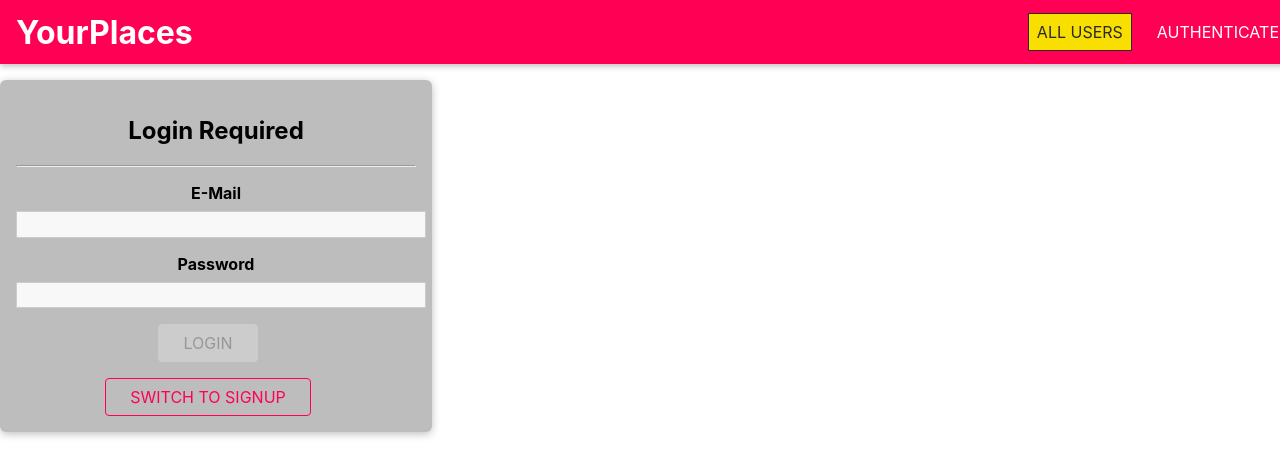
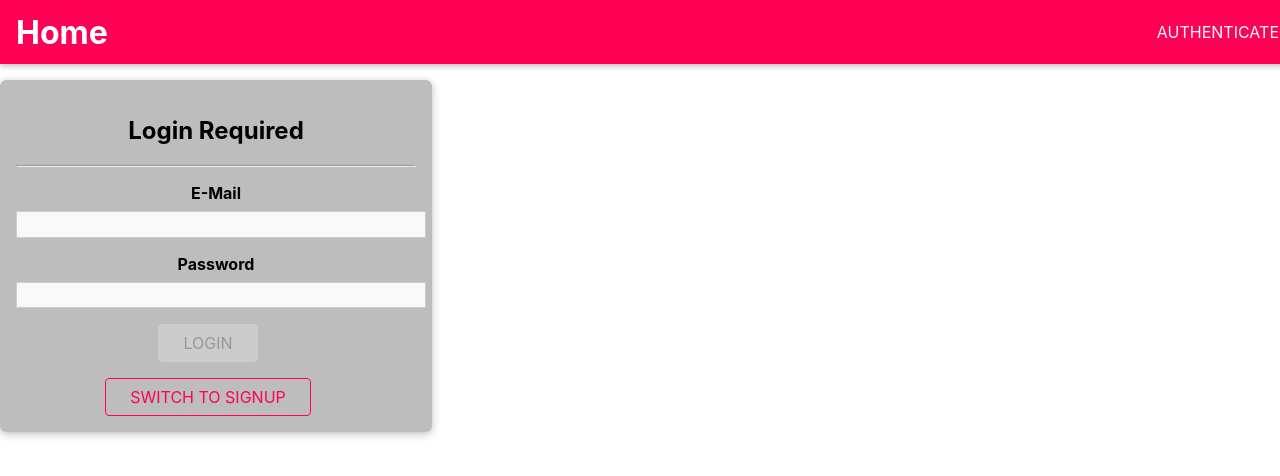
Before and after one commit to gbeto21/share-places-serverless, a React (Create React App) app in the folder frontend/: page / in a window 1280 px wide. Shown: the top 476 px of the page. Built offline with nearby package versions, Linux system fonts and the light colour scheme.

Commit message:
Clean code was implemented in the nav bar.

```diff
--- a/frontend/src/index.js
+++ b/frontend/src/index.js
@@ -1,11 +1,7 @@
 import React from 'react';
 import ReactDOM from 'react-dom';
+
 import './index.css';
 import App from './App';
 
-ReactDOM.render(
-  <React.StrictMode>
-    <App />
-  </React.StrictMode>,
-  document.getElementById('root')
-);
+ReactDOM.render(<App />, document.getElementById('root'));
--- a/frontend/src/shared/components/Navigation/MainNavigation.js
+++ b/frontend/src/shared/components/Navigation/MainNavigation.js
@@ -38,7 +38,7 @@ const MainNavigation = props => {
                     <span />
                 </button>
                 <h1 className='main-navigation__title'>
-                    <Link to="/">YourPlaces</Link>
+                    <Link to="/">Home</Link>
                 </h1>
                 <nav className="main-navigation__header-nav">
                     <NavLinks />
--- a/frontend/src/shared/components/Navigation/NavLinks.js
+++ b/frontend/src/shared/components/Navigation/NavLinks.js
@@ -9,13 +9,6 @@ const NavLinks = props => {
     const auth = useContext(AuthContext)
 
     return <ul className="nav-links">
-        <li>
-            <NavLink to="/" exact>ALL USERS</NavLink>
-        </li>
-        {auth.isLoggedIn &&
-            (<li>
-                <NavLink to={`/${auth.userId}/places`}>MY PLACES</NavLink>
-            </li>)}
         {auth.isLoggedIn && (<li>
             <NavLink to="/places/new">ADD PLACE</NavLink>
         </li>)}
```
